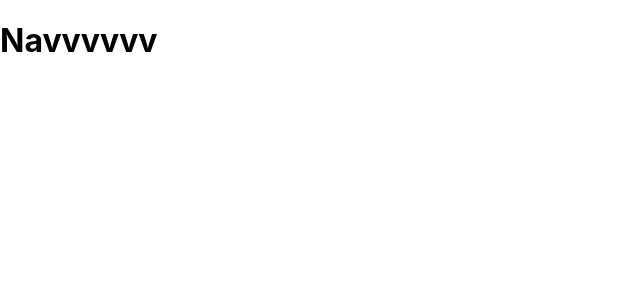
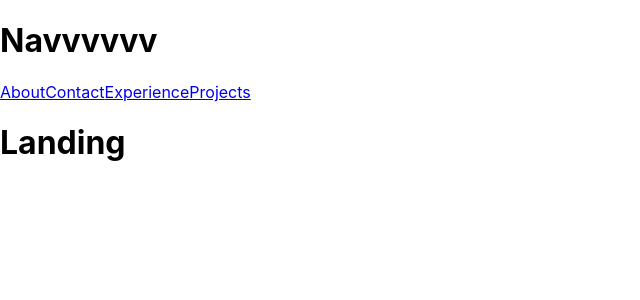
Before and after one commit to ajdavid128/portfolio, a React (Create React App) app: page / in a window 1280 px wide. Shown: the top 300 px of the page, without its empty margins (0-640 px from the left). Built offline with nearby package versions, Linux system fonts and the light colour scheme.

Commit message:
added Links and Outlet to Nav

```diff
--- a/src/Components/Nav.js
+++ b/src/Components/Nav.js
@@ -1,8 +1,17 @@
+import { Outlet, Link } from "react-router-dom";
+
 
 
 function Nav() {
     return (
-        <h1>Navvvvvv</h1>
+        <>
+            <h1>Navvvvvv</h1>
+            <Link to="/about">About</Link>
+            <Link to="/contact">Contact</Link>
+            <Link to="/experience">Experience</Link>
+            <Link to="/projects">Projects</Link>
+            <Outlet />
+        </>
     )
 }
 
```
